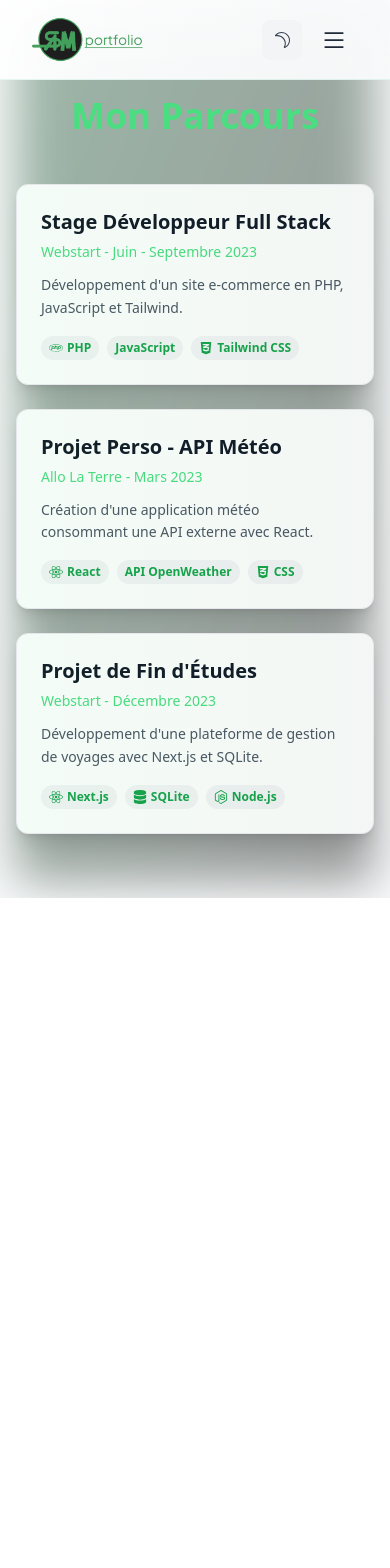
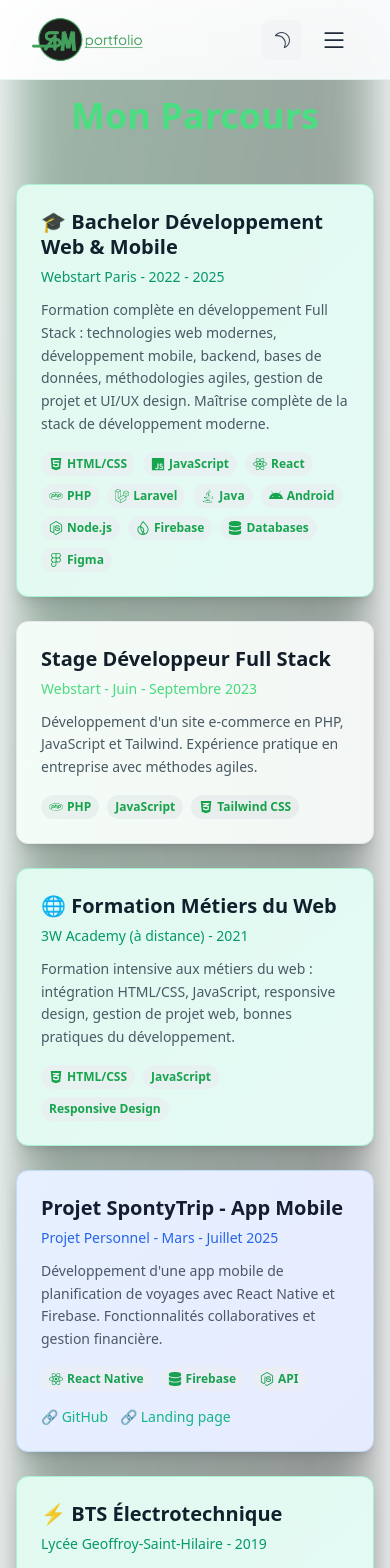
Before and after one commit to AlexMo225/portfolio, a Next.js app: page /experience in a window 390 px wide. Shown: the top 1568 px of the page. Before the commit the page ends 898 px from the top, so only its background shows below. Built offline with nearby package versions, Linux system fonts and the light colour scheme.

Commit message:
Améliorations portfolio: expériences/formations restructurées, design amélioré, SpontyTrip repositionné

```diff
--- a/app/experience/page.js
+++ b/app/experience/page.js
@@ -6,44 +6,92 @@ import {
     FaPhp,
     FaCss3Alt,
     FaDatabase,
+    FaJava,
+    FaAndroid,
+    FaLaravel,
+    FaHtml5,
+    FaJs,
+    FaFigma,
 } from "react-icons/fa";
+import { SiFirebase } from "react-icons/si";
 
 const experiences = [
+    {
+        title: "🎓 Bachelor Développement Web & Mobile",
+        company: "Webstart Paris",
+        date: "2022 - 2025",
+        description:
+            "Formation complète en développement Full Stack : technologies web modernes, développement mobile, backend, bases de données, méthodologies agiles, gestion de projet et UI/UX design. Maîtrise complète de la stack de développement moderne.",
+        techs: [
+            { name: "HTML/CSS", icon: <FaHtml5 /> },
+            { name: "JavaScript", icon: <FaJs /> },
+            { name: "React", icon: <FaReact /> },
+            { name: "PHP", icon: <FaPhp /> },
+            { name: "Laravel", icon: <FaLaravel /> },
+            { name: "Java", icon: <FaJava /> },
+            { name: "Android", icon: <FaAndroid /> },
+            { name: "Node.js", icon: <FaNodeJs /> },
+            { name: "Firebase", icon: <SiFirebase /> },
+            { name: "Databases", icon: <FaDatabase /> },
+            { name: "Figma", icon: <FaFigma /> },
+        ],
+        type: "formation",
+    },
     {
         title: "Stage Développeur Full Stack",
         company: "Webstart",
         date: "Juin - Septembre 2023",
         description:
-            "Développement d'un site e-commerce en PHP, JavaScript et Tailwind.",
+            "Développement d'un site e-commerce en PHP, JavaScript et Tailwind. Expérience pratique en entreprise avec méthodes agiles.",
         techs: [
             { name: "PHP", icon: <FaPhp /> },
             { name: "JavaScript" },
             { name: "Tailwind CSS", icon: <FaCss3Alt /> },
         ],
+        type: "experience",
     },
     {
-        title: "Projet Perso - API Météo",
-        company: "Allo La Terre",
-        date: "Mars 2023",
+        title: "🌐 Formation Métiers du Web",
+        company: "3W Academy (à distance)",
+        date: "2021",
         description:
-            "Création d'une application météo consommant une API externe avec React.",
+            "Formation intensive aux métiers du web : intégration HTML/CSS, JavaScript, responsive design, gestion de projet web, bonnes pratiques du développement.",
         techs: [
-            { name: "React", icon: <FaReact /> },
-            { name: "API OpenWeather" },
-            { name: "CSS", icon: <FaCss3Alt /> },
+            { name: "HTML/CSS", icon: <FaCss3Alt /> },
+            { name: "JavaScript" },
+            { name: "Responsive Design" },
         ],
+        type: "formation",
     },
     {
-        title: "Projet de Fin d'Études",
-        company: "Webstart",
-        date: "Décembre 2023",
+        title: "Projet SpontyTrip - App Mobile",
+        company: "Projet Personnel",
+        date: "Mars - Juillet 2025",
         description:
-            "Développement d'une plateforme de gestion de voyages avec Next.js et SQLite.",
+            "Développement d'une app mobile de planification de voyages avec React Native et Firebase. Fonctionnalités collaboratives et gestion financière.",
         techs: [
-            { name: "Next.js", icon: <FaReact /> },
-            { name: "SQLite", icon: <FaDatabase /> },
-            { name: "Node.js", icon: <FaNodeJs /> },
+            { name: "React Native", icon: <FaReact /> },
+            { name: "Firebase", icon: <FaDatabase /> },
+            { name: "API", icon: <FaNodeJs /> },
         ],
+        links: [
+            { name: "GitHub", url: "https://github.com/AlexMo225" },
+            { name: "Landing page", url: "https://spontytriplp.netlify.app" },
+        ],
+        type: "projet",
+    },
+    {
+        title: "⚡ BTS Électrotechnique",
+        company: "Lycée Geoffroy-Saint-Hilaire",
+        date: "2019",
+        description:
+            "Formation technique en électrotechnique et automatismes. Base solide en logique technique et résolution de problèmes complexes, compétences transférables au développement.",
+        techs: [
+            { name: "Automatismes" },
+            { name: "Logique technique" },
+            { name: "Résolution problèmes" },
+        ],
+        type: "formation",
     },
 ];
 
@@ -70,15 +118,37 @@ export default function ExperienceGrid() {
                         whileInView={{ opacity: 1, y: 0, scale: 1 }}
                         viewport={{ once: true }}
                         transition={{ duration: 0.6, delay: index * 0.2 }}
-                        className="relative bg-white dark:bg-gray-800 p-6 sm:p-8 rounded-xl shadow-lg group overflow-hidden border border-gray-200 dark:border-gray-700 transition-all duration-300 hover:shadow-xl hover:shadow-green-500/20 hover:-translate-y-1"
+                        className={`relative p-6 sm:p-8 rounded-xl shadow-lg group overflow-hidden border transition-all duration-300 hover:shadow-xl hover:-translate-y-1 ${
+                            exp.type === "formation"
+                                ? "bg-gradient-to-br from-emerald-50 to-teal-50 dark:from-emerald-900/20 dark:to-teal-900/20 border-emerald-200 dark:border-emerald-700 hover:shadow-emerald-500/20"
+                                : exp.type === "experience"
+                                ? "bg-white dark:bg-gray-800 border-gray-200 dark:border-gray-700 hover:shadow-green-500/20"
+                                : "bg-gradient-to-br from-blue-50 to-indigo-50 dark:from-blue-900/20 dark:to-indigo-900/20 border-blue-200 dark:border-blue-700 hover:shadow-blue-500/20"
+                        }`}
                     >
                         {/* Animation d'effet lumineux */}
-                        <div className="absolute inset-0 bg-gradient-to-r from-green-500 to-green-900 opacity-5 group-hover:opacity-20 transition-opacity duration-300 pointer-events-none"></div>
+                        <div
+                            className={`absolute inset-0 opacity-5 group-hover:opacity-20 transition-opacity duration-300 pointer-events-none ${
+                                exp.type === "formation"
+                                    ? "bg-gradient-to-r from-emerald-500 to-teal-500"
+                                    : exp.type === "experience"
+                                    ? "bg-gradient-to-r from-green-500 to-green-900"
+                                    : "bg-gradient-to-r from-blue-500 to-indigo-500"
+                            }`}
+                        ></div>
 
                         <h3 className="text-xl sm:text-2xl font-semibold text-gray-900 dark:text-white mb-2 leading-tight">
                             {exp.title}
                         </h3>
-                        <p className="text-green-400 dark:text-green-300 font-medium text-sm sm:text-base">
+                        <p
+                            className={`font-medium text-sm sm:text-base ${
+                                exp.type === "formation"
+                                    ? "text-emerald-600 dark:text-emerald-400"
+                                    : exp.type === "experience"
+                                    ? "text-green-400 dark:text-green-300"
+                                    : "text-blue-600 dark:text-blue-400"
+                            }`}
+                        >
                             {exp.company} - {exp.date}
                         </p>
                         <p className="mt-3 text-gray-600 dark:text-gray-300 text-sm sm:text-base leading-relaxed">
@@ -101,6 +171,23 @@ export default function ExperienceGrid() {
                                 </span>
                             ))}
                         </div>
+
+                        {/* Liens du projet */}
+                        {exp.links && (
+                            <div className="mt-4 flex flex-wrap gap-3">
+                                {exp.links.map((link, i) => (
+                                    <a
+                                        key={i}
+                                        href={link.url}
+                                        target="_blank"
+                                        rel="noopener noreferrer"
+                                        className="flex items-center gap-2 text-emerald-500 hover:text-emerald-400 text-sm font-medium transition-colors duration-200 hover:underline"
+                                    >
+                                        🔗 {link.name}
+                                    </a>
+                                ))}
+                            </div>
+                        )}
                     </motion.div>
                 ))}
             </div>
--- a/app/globals.css
+++ b/app/globals.css
@@ -117,3 +117,74 @@ body {
 .animate-twinkle {
     animation: twinkle 2s ease-in-out infinite;
 }
+
+/* Styles améliorés pour la page enhanced */
+.text-gradient-emerald {
+    background: linear-gradient(135deg, #10b981, #14b8a6, #06b6d4);
+    -webkit-background-clip: text;
+    -webkit-text-fill-color: transparent;
+    background-clip: text;
+    animation: gradient-shift 3s ease-in-out infinite;
+}
+
+@keyframes gradient-shift {
+    0%,
+    100% {
+        background-position: 0% 50%;
+    }
+    50% {
+        background-position: 100% 50%;
+    }
+}
+
+.enhanced-button {
+    position: relative;
+    overflow: hidden;
+}
+
+.enhanced-button::before {
+    content: "";
+    position: absolute;
+    top: 0;
+    left: -100%;
+    width: 100%;
+    height: 100%;
+    background: linear-gradient(
+        90deg,
+        transparent,
+        rgba(255, 255, 255, 0.2),
+        transparent
+    );
+    transition: left 0.5s;
+}
+
+.enhanced-button:hover::before {
+    left: 100%;
+}
+
+/* Amélioration de la typographie */
+.text-responsive {
+    font-size: clamp(1.5rem, 4vw, 3rem);
+    line-height: 1.2;
+}
+
+.text-description-enhanced {
+    text-shadow: 0 1px 2px rgba(0, 0, 0, 0.1);
+    letter-spacing: 0.01em;
+}
+
+/* Animation de typing améliorée */
+.typewriter-enhanced {
+    border-right: 2px solid #10b981;
+    animation: blink-caret 1s step-end infinite;
+}
+
+@keyframes blink-caret {
+    from,
+    to {
+        border-color: transparent;
+    }
+    50% {
+        border-color: #10b981;
+    }
+}
--- a/app/page-enhanced.js
+++ b/app/page-enhanced.js
@@ -37,33 +37,35 @@ export default function HomeEnhanced() {
                             initial={{ opacity: 0, y: 20 }}
                             animate={{ opacity: 1, y: 0 }}
                             transition={{ delay: 0.2 }}
-                            className="text-5xl lg:text-7xl font-bold text-gray-900 dark:text-white"
+                            className="text-4xl sm:text-5xl lg:text-7xl font-bold text-gray-900 dark:text-white leading-tight"
                         >
                             Alex Morel{" "}
-                            <span className="text-emerald-500">SAHIE.</span>
+                            <span className="text-emerald-500 bg-gradient-to-r from-emerald-500 to-teal-500 bg-clip-text text-transparent">
+                                SAHIE.
+                            </span>
                         </motion.h1>
 
                         <motion.h2
                             initial={{ opacity: 0, y: 20 }}
                             animate={{ opacity: 1, y: 0 }}
                             transition={{ delay: 0.4 }}
-                            className="text-2xl lg:text-4xl font-bold mt-4 text-gray-900 dark:text-white"
+                            className="text-2xl lg:text-4xl font-bold mt-4 text-gray-900 dark:text-white max-w-full overflow-hidden"
                         >
                             Je suis{" "}
-                            <span className="text-emerald-500 font-bold">
+                            <span className="text-emerald-500 font-bold block sm:inline">
                                 <Typewriter
                                     words={[
-                                        "Étudiant",
-                                        "Développeur Web",
+                                        "Développeur",
                                         "Full Stack",
-                                        "à Webstart Paris.",
+                                        "Créatif",
+                                        "Passionné",
                                     ]}
                                     loop={6}
                                     cursor
                                     cursorStyle="_"
-                                    typeSpeed={150}
-                                    deleteSpeed={70}
-                                    delaySpeed={1000}
+                                    typeSpeed={120}
+                                    deleteSpeed={80}
+                                    delaySpeed={1200}
                                 />
                             </span>
                         </motion.h2>
@@ -72,14 +74,26 @@ export default function HomeEnhanced() {
                             initial={{ opacity: 0, y: 20 }}
                             animate={{ opacity: 1, y: 0 }}
                             transition={{ delay: 0.6 }}
-                            className="text-gray-600 dark:text-gray-300 py-6 max-w-md mx-auto md:mx-0 leading-relaxed"
+                            className="text-gray-600 dark:text-gray-300 py-6 max-w-lg mx-auto md:mx-0 leading-relaxed text-lg text-description-enhanced"
                         >
-                            Je suis étudiant en développement web Full Stack.
-                            Étudiant enthousiaste, je suis actuellement plongé
-                            dans le monde fascinant de l'informatique à Webstart
-                            Paris. Mon parcours académique est une aventure
-                            stimulante où je découvre et apprends constamment de
-                            nouvelles technologies.
+                            <span className="font-semibold text-gray-700 dark:text-gray-200">
+                                Développeur Web & Mobile Full Stack diplômé
+                            </span>
+                            , je conçois des applications modernes, performantes
+                            et centrées sur l'utilisateur. À travers mes
+                            projets, j'ai développé une forte sensibilité
+                            produit et une vraie capacité à faire le lien entre
+                            les besoins métiers, l'expérience utilisateur et les
+                            contraintes techniques.
+                            <br />
+                            <br />
+                            <span className="text-emerald-600 dark:text-emerald-400 font-medium">
+                                Aujourd'hui, je souhaite mettre mes compétences
+                                au service d'équipes agiles
+                            </span>{" "}
+                            en tant que développeur ou alternant chef de projet
+                            digital, dans un environnement tech stimulant et
+                            collaboratif.
                         </motion.p>
 
                         {/* Boutons d'actions */}
@@ -87,19 +101,21 @@ export default function HomeEnhanced() {
                             initial={{ opacity: 0, y: 20 }}
                             animate={{ opacity: 1, y: 0 }}
                             transition={{ delay: 0.8 }}
-                            className="flex justify-center md:justify-start space-x-4"
+                            className="flex flex-col sm:flex-row justify-center md:justify-start space-y-3 sm:space-y-0 sm:space-x-4 mt-8"
                         >
                             <Link
                                 href="/projet"
-                                className="px-6 py-3 bg-emerald-500 text-white font-semibold rounded-lg hover:bg-emerald-600 transition-all duration-300 ease-in-out transform hover:scale-105 shadow-lg hover:shadow-emerald-500/25 z-20"
+                                className="px-8 py-4 bg-gradient-to-r from-emerald-500 to-teal-500 text-white font-semibold rounded-xl hover:from-emerald-600 hover:to-teal-600 transition-all duration-300 ease-in-out transform hover:scale-105 shadow-xl hover:shadow-emerald-500/30 flex items-center justify-center space-x-2 group enhanced-button"
                             >
-                                Voir mes projets
+                                <span>Découvrir mes projets</span>
+                                <i className="bi bi-arrow-right group-hover:translate-x-1 transition-transform"></i>
                             </Link>
                             <Link
                                 href="/contact"
-                                className="px-6 py-3 border border-gray-400 dark:border-gray-300 rounded-lg hover:bg-gray-100 dark:hover:bg-gray-800 text-gray-900 dark:text-white transition-all duration-300 ease-in-out transform hover:scale-105 shadow-lg hover:shadow-gray-300/25 dark:hover:shadow-white/10"
+                                className="px-8 py-4 border-2 border-emerald-500 dark:border-emerald-400 rounded-xl hover:bg-emerald-50 dark:hover:bg-emerald-900/20 text-emerald-600 dark:text-emerald-400 font-semibold transition-all duration-300 ease-in-out transform hover:scale-105 shadow-lg hover:shadow-emerald-300/25 dark:hover:shadow-emerald-400/20 flex items-center justify-center space-x-2 group enhanced-button"
                             >
-                                Me contacter
+                                <span>Collaborons ensemble</span>
+                                <i className="bi bi-envelope group-hover:scale-110 transition-transform"></i>
                             </Link>
                         </motion.div>
 
--- a/app/page.js
+++ b/app/page.js
@@ -48,17 +48,17 @@ export default function Home() {
                             <span className="text-emerald-500 font-bold block sm:inline">
                                 <Typewriter
                                     words={[
-                                        "Étudiant",
                                         "Développeur",
                                         "Full Stack",
-                                        "à Webstart Paris",
+                                        "Créatif",
+                                        "Passionné",
                                     ]}
                                     loop={6}
                                     cursor
                                     cursorStyle="_"
-                                    typeSpeed={150}
-                                    deleteSpeed={70}
-                                    delaySpeed={1000}
+                                    typeSpeed={120}
+                                    deleteSpeed={80}
+                                    delaySpeed={1200}
                                 />
                             </span>
                         </motion.h2>
@@ -67,14 +67,19 @@ export default function Home() {
                             initial={{ opacity: 0, y: 20 }}
                             animate={{ opacity: 1, y: 0 }}
                             transition={{ delay: 0.6 }}
-                            className="text-gray-600 dark:text-gray-300 py-6 max-w-md mx-auto md:mx-0 leading-relaxed"
+                            className="text-gray-600 dark:text-gray-300 py-6 max-w-lg mx-auto md:mx-0 leading-relaxed text-lg text-description-enhanced"
                         >
-                            Je suis étudiant en développement web Full Stack.
-                            Étudiant enthousiaste, je suis actuellement plongé
-                            dans le monde fascinant de l'informatique à Webstart
-                            Paris. Mon parcours académique est une aventure
-                            stimulante où je découvre et apprends constamment de
-                            nouvelles technologies.
+                            Développeur Web & Mobile Full Stack diplômé, je
+                            conçois des applications modernes, performantes et
+                            centrées sur l’utilisateur. À travers mes projets,
+                            j’ai développé une forte sensibilité produit et une
+                            vraie capacité à faire le lien entre les besoins
+                            métiers, l’expérience utilisateur et les contraintes
+                            techniques. Aujourd’hui, je souhaite mettre mes
+                            compétences au service d’équipes agiles en tant que
+                            développeur ou alternant chef de projet digital,
+                            dans un environnement tech stimulant et
+                            collaboratif.
                         </motion.p>
 
                         {/* Boutons d'actions */}
@@ -82,19 +87,21 @@ export default function Home() {
                             initial={{ opacity: 0, y: 20 }}
                             animate={{ opacity: 1, y: 0 }}
                             transition={{ delay: 0.8 }}
-                            className="flex justify-center md:justify-start space-x-4"
+                            className="flex flex-col sm:flex-row justify-center md:justify-start space-y-3 sm:space-y-0 sm:space-x-4 mt-8"
                         >
                             <Link
                                 href="/projet"
-                                className="px-6 py-3 bg-emerald-500 text-white font-semibold rounded-lg hover:bg-emerald-600 transition-all duration-300 ease-in-out transform hover:scale-105 shadow-lg hover:shadow-emerald-500/25 z-20"
+                                className="px-8 py-4 bg-gradient-to-r from-emerald-500 to-teal-500 text-white font-semibold rounded-xl hover:from-emerald-600 hover:to-teal-600 transition-all duration-300 ease-in-out transform hover:scale-105 shadow-xl hover:shadow-emerald-500/30 flex items-center justify-center space-x-2 group enhanced-button"
                             >
-                                Voir mes projets
+                                <span>Découvrir mes projets</span>
+                                <i className="bi bi-arrow-right group-hover:translate-x-1 transition-transform"></i>
                             </Link>
                             <Link
                                 href="/contact"
-                                className="px-6 py-3 border border-gray-400 dark:border-gray-300 rounded-lg hover:bg-gray-100 dark:hover:bg-gray-800 text-gray-900 dark:text-white transition-all duration-300 ease-in-out transform hover:scale-105 shadow-lg hover:shadow-gray-300/25 dark:hover:shadow-white/10"
+                                className="px-8 py-4 border-2 border-emerald-500 dark:border-emerald-400 rounded-xl hover:bg-emerald-50 dark:hover:bg-emerald-900/20 text-emerald-600 dark:text-emerald-400 font-semibold transition-all duration-300 ease-in-out transform hover:scale-105 shadow-lg hover:shadow-emerald-300/25 dark:hover:shadow-emerald-400/20 flex items-center justify-center space-x-2 group enhanced-button"
                             >
-                                Me contacter
+                                <span>Collaborons ensemble</span>
+                                <i className="bi bi-envelope group-hover:scale-110 transition-transform"></i>
                             </Link>
                         </motion.div>
 
--- a/app/projet/page.js
+++ b/app/projet/page.js
@@ -8,6 +8,15 @@ export default function Projet() {
     const [activeFilter, setActiveFilter] = useState("all");
 
     const projects = [
+        {
+            title: "Sponty Trip",
+            description: "Plateforme de planification de voyages",
+            image: "/img/sponty.png",
+            link: "/spontytrip",
+            category: "voyage",
+            technologies: ["React", "API", "Tailwind CSS"],
+            isLocal: true,
+        },
         {
             title: "Bienvenue sur la Terre",
             description: "Site API Météo",
@@ -33,15 +42,6 @@ export default function Projet() {
             link: "/film",
             category: "api",
             technologies: ["React", "API", "CSS"],
-            isLocal: true,
-        },
-        {
-            title: "Sponty Trip",
-            description: "Plateforme de planification de voyages",
-            image: "/img/sponty.png",
-            link: "/spontytrip",
-            category: "voyage",
-            technologies: ["React", "API", "Tailwind CSS"],
             isLocal: true,
         },
     ];
```
